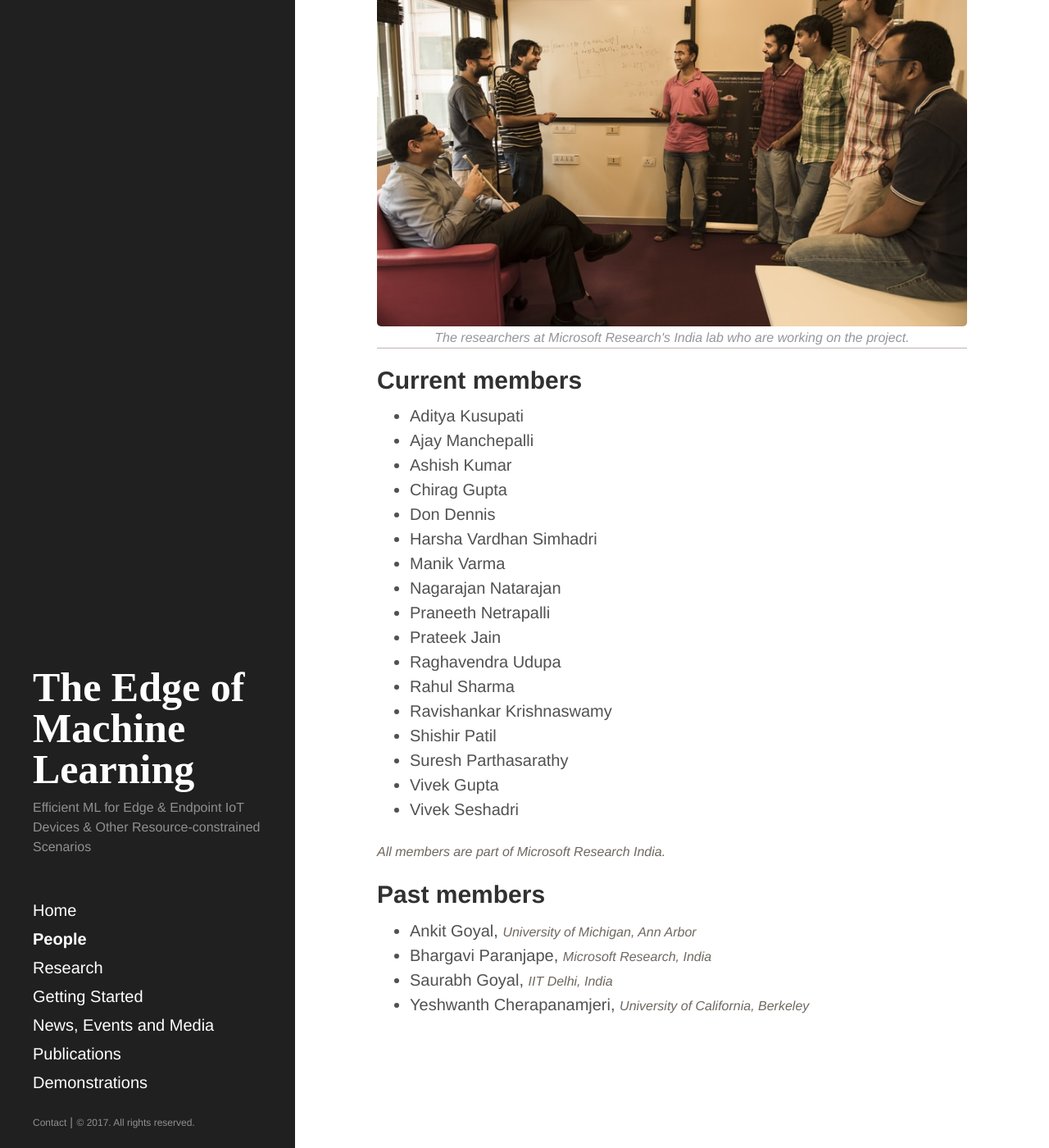
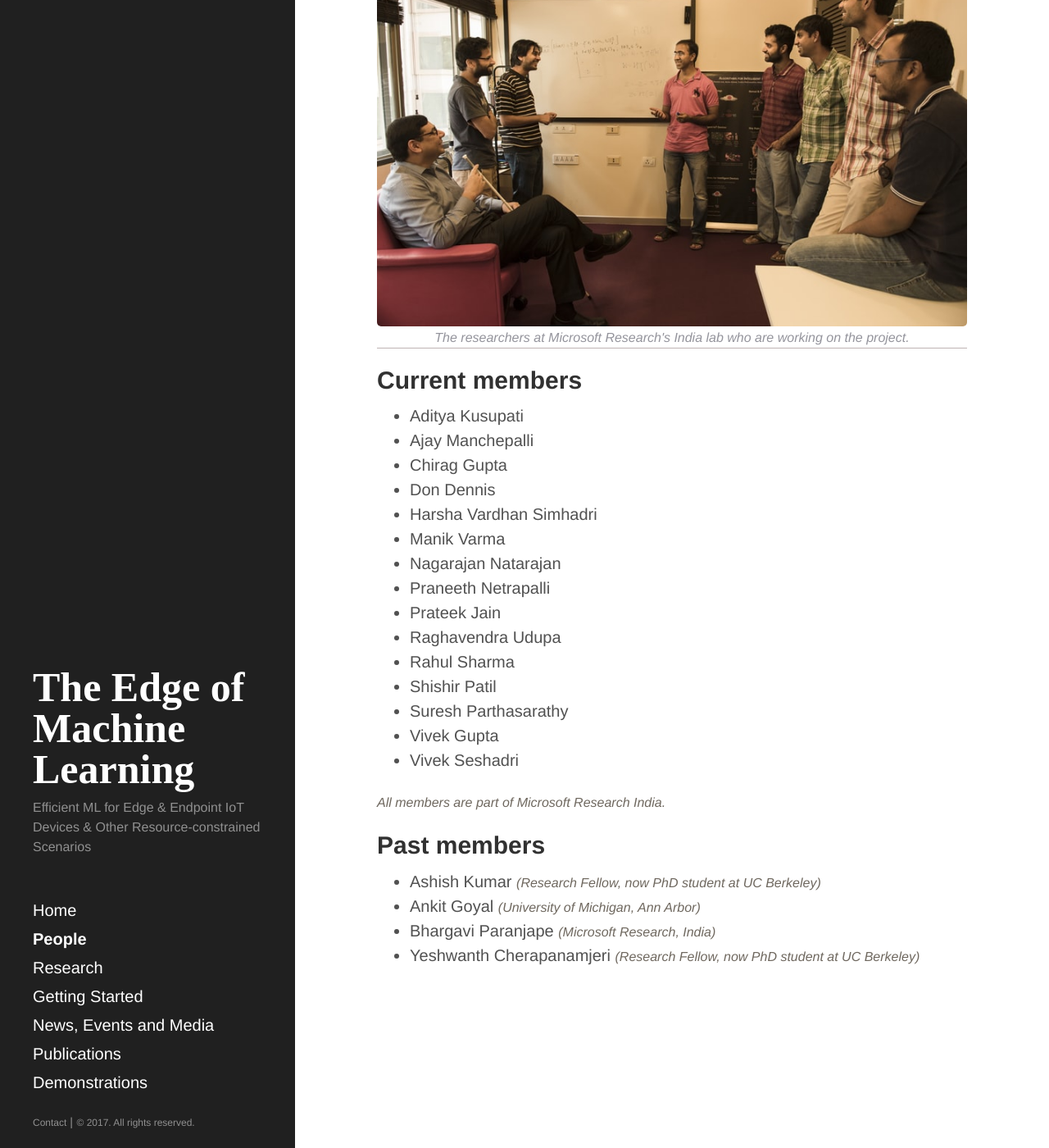
Before and after one commit to ShishirPatil/EdgeML, a Jekyll site: the page built from People.md, in a window 1280 px wide and 1400 px high, scrolled down 223 px. Shown: the whole window at 82% size. Built offline with Jekyll 4.4.1, drawn with Linux system fonts in a browser that asks for light colours.

Commit message:
Updating people page

```diff
--- a/People.md
+++ b/People.md
@@ -21,7 +20,6 @@ title: People
 - Prateek Jain
 - Raghavendra Udupa
 - Rahul Sharma
-- Ravishankar Krishnaswamy
 - Shishir Patil
 - Suresh Parthasarathy
 - Vivek Gupta
@@ -31,7 +29,7 @@ title: People
 
 ## Past members
 
-- Ankit Goyal, <i class='affiliation'>University of Michigan, Ann Arbor</i>
-- Bhargavi Paranjape, <i class='affiliation'>Microsoft Research, India</i>
-- Saurabh Goyal, <i class='affiliation'>IIT Delhi, India</i>
-- Yeshwanth Cherapanamjeri, <i class='affiliation'>University of California, Berkeley</i>
+- Ashish Kumar <i class='affiliation'>(Research Fellow, now PhD student at UC Berkeley)</i>
+- Ankit Goyal <i class='affiliation'>(University of Michigan, Ann Arbor)</i>
+- Bhargavi Paranjape <i class='affiliation'>(Microsoft Research, India)</i>
+- Yeshwanth Cherapanamjeri <i class='affiliation'>(Research Fellow, now PhD student at UC Berkeley)</i>
```
Also changed, not shown: other parts of People.md (+0 -1 lines).
